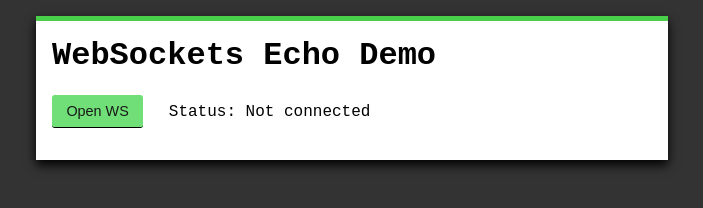
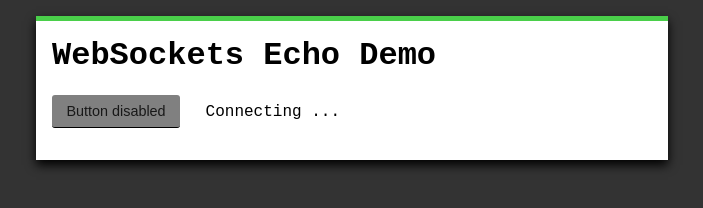
Before and after one commit to SarfrazAlame/websocket_advanced, a plain HTML site: page index.html in a window 1280 px wide. Both pictures are taken after a click on the button "Open WS". Shown: the whole page, without its empty margins (288-991 px from the left). Drawn offline with Linux system fonts and the light colour scheme.

Commit message:
showing form after clicking the buttob

```diff
--- a/index.html
+++ b/index.html
@@ -1,7 +1,9 @@
 <html>
+
 <head>
-        <link rel="stylesheet" href="styles.css">
+  <link rel="stylesheet" href="styles.css" />
 </head>
+
 <body>
   <div id="wrapper">
     <!-- headers -->
@@ -14,8 +16,40 @@
     <form id="form">
       <textarea id="message" placeholder="Write your message here..." required></textarea>
       <button type="submit">Send Message</button>
-                <button id="clos">Close Connection</button>
+      <button id="close_ws">Close Connection</button>
     </form>
   </div>
+
+  <script>
+    let open_ws_btn = document.getElementById("open_ws");
+    let close_ws_btn = document.getElementById("close_ws");
+    let form = document.getElementById("form");
+
+    let socketStatus = document.getElementById("status");
+
+    let table = document.getElementsByTagName("ul")[0];
+    let message = document.getElementById("message");
+
+    // websocket server
+
+    open_ws_btn.addEventListener("click", () => {
+      open_ws_btn.disabled = true;
+      open_ws_btn.style.background = "gray";
+      open_ws_btn.style.pointerEvents = "none";
+      open_ws_btn.textContent = "Button disabled";
+
+      socketStatus.innerHTML = "Connecting ...";
+
+      let url = "ws://127.0.0.1:8080";
+      let socket = new WebSocket(url);
+      console.log(socket);
+
+      socket.onopen = (openEvent) => {
+        console.log(openEvent)
+        form.className = "show";
+      };
+    });
+  </script>
 </body>
+
 </html>
--- a/styles.css
+++ b/styles.css
@@ -60,3 +60,7 @@ button:hover {
     /* when page first loads, we don't want user to see it. Remember, they have to first open up a WS connection */
     display: none;
 }
+
+#form.show{
+    display: inline;
+}
```
Lines whose indentation alone changed are shown as unchanged.
